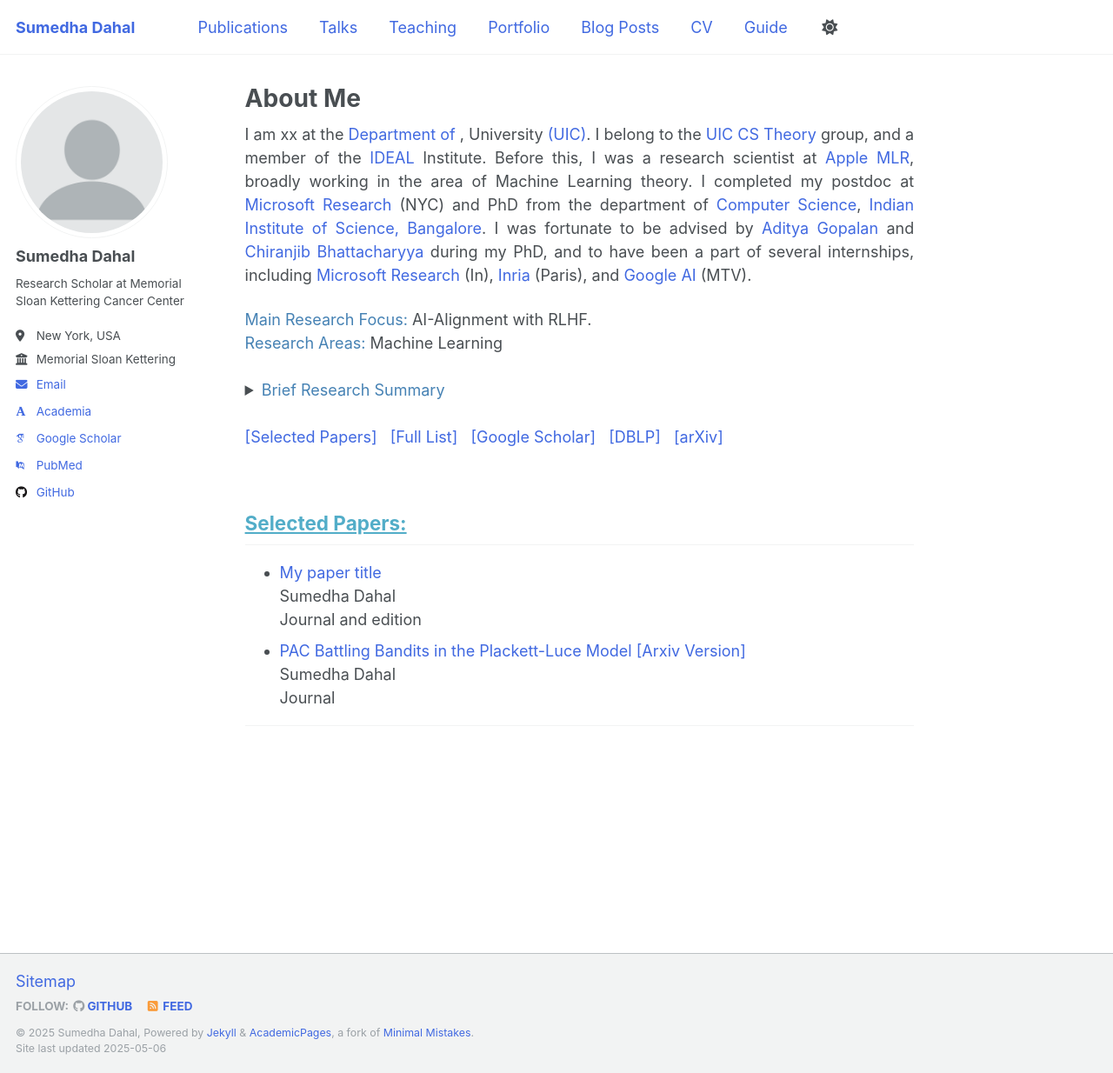
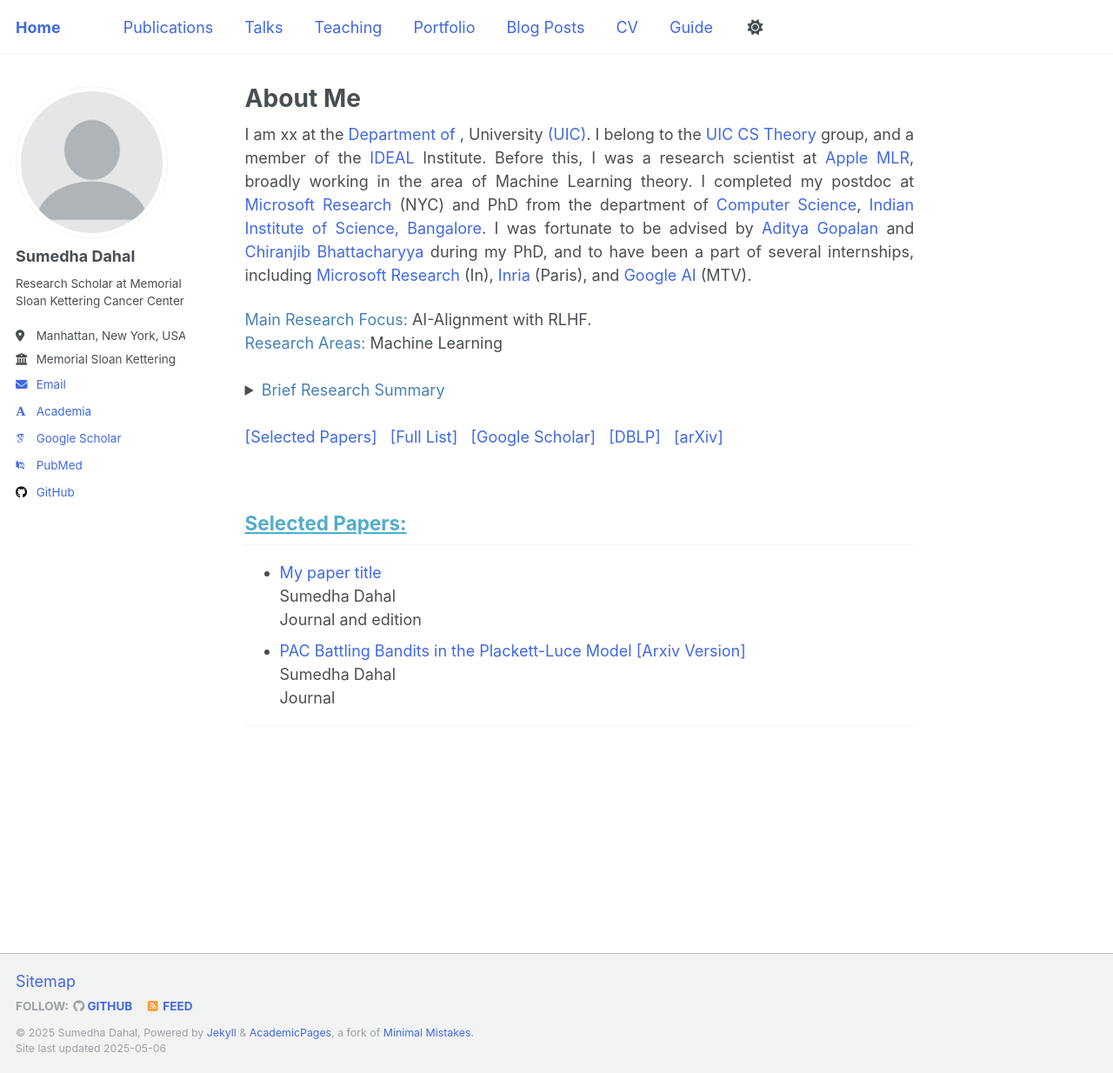
Before and after one commit to Sumu54/Sumu54.github.io, a Jekyll site: the page built from _pages/about.md, in a window 1280 px wide and 1234 px high. Shown: the whole window at 87% size. Built offline with Jekyll 4.4.1, drawn with Linux system fonts in a browser that asks for light colours; some web fonts are replaced.

Commit message:
Update _config.yml

```diff
--- a/_config.yml
+++ b/_config.yml
@@ -9,7 +9,7 @@
 # Basic Site Settings
 locale                   : "en-US"
 site_theme               : "default"
-title                    : "Sumedha Dahal"
+title                    : "Home"
 title_separator          : "-"
 name                     : &name "Sumedha Dahal"
 description              : &description "Research Scholar"
@@ -26,7 +26,7 @@ author:
   name             : "Sumedha Dahal"
   pronouns         : # example: "she/her"
   bio              : "Research Scholar at Memorial Sloan Kettering Cancer Center"
-  location         : "New York, USA"
+  location         : "Manhattan, New York, USA"
   employer         : "Memorial Sloan Kettering"
   uri              : # URL
   email            : "none@example.org"
```
